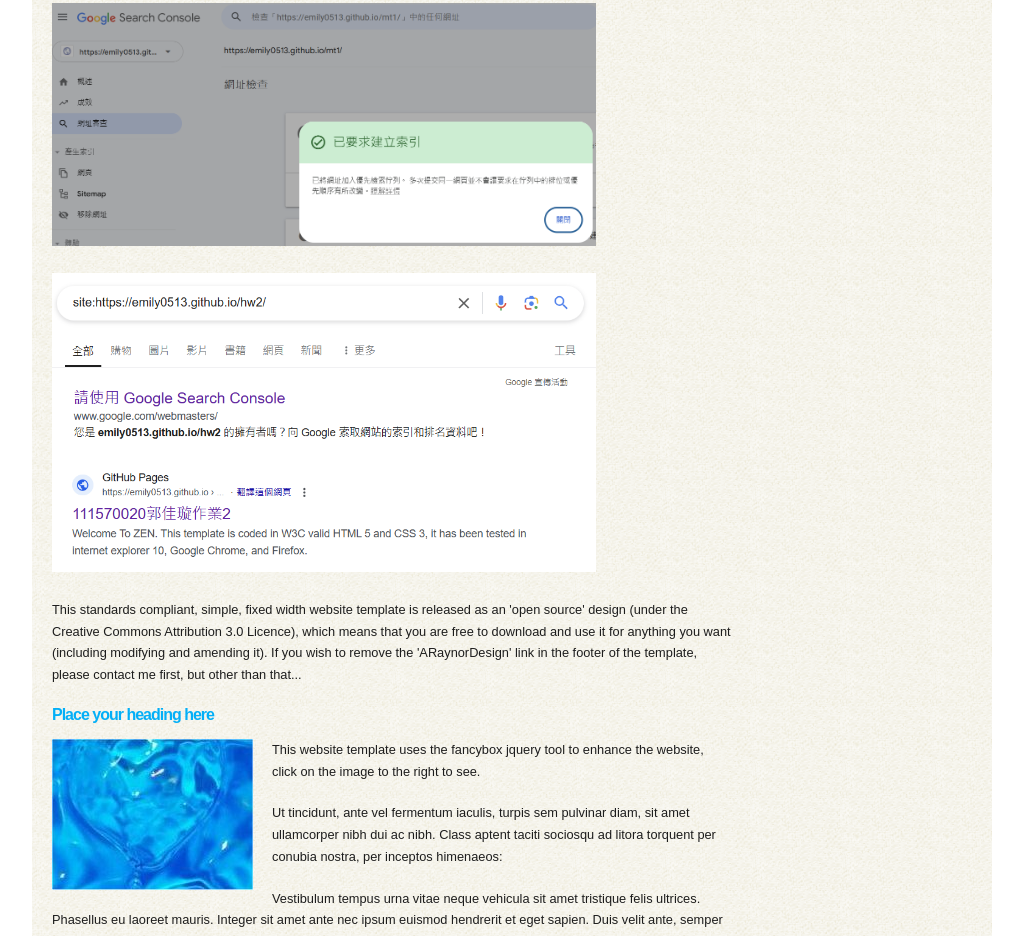
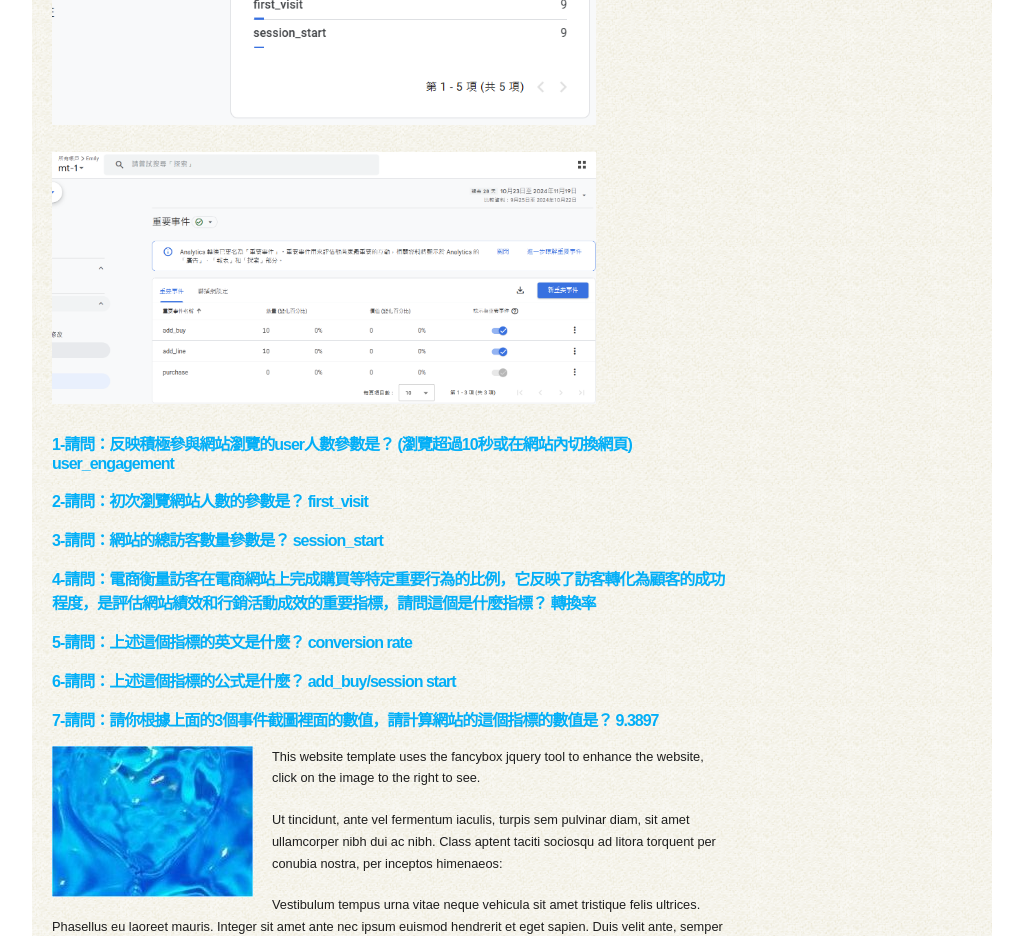
Before and after one commit to Emily0513/mt1, a plain HTML site: page a5.html in a window 1280 px wide. Shown: the part 1246-2182 px from the top of the page, without its empty margins (128-1151 px from the left). Drawn offline with Linux system fonts and the light colour scheme.

Commit message:
Add files via upload

```diff
--- a/a5.html
+++ b/a5.html
@@ -73,19 +73,46 @@
           </p>
           <hr>
           <p>
-            <img src="images/gsc-1.png" width="80%">
+            <img src="images/ga-1.png" width="80%">
           </p>
           <p>
-            <img src="images/gsc-2.png" width="80%">
+            <img src="images/ga-2.png" width="80%">
           </p>
           <p>
-            <img src="images/gsc-3.png" width="80%">
+            <img src="images/ga-3.png" width="80%">
           </p>
-          <p>
-            <img src="images/gsc-4.png" width="80%">
-          </p>
-          <p>This standards compliant, simple, fixed width website template is released as an 'open source' design (under the Creative Commons Attribution 3.0 Licence), which means that you are free to download and use it for anything you want (including modifying and amending it). If you wish to remove the 'ARaynorDesign' link in the footer of the template, please contact me first, but other than that...</p>
-          <h3>Place your heading here</h3>
+
+
+          <h3>
+            1-請問：反映積極參與網站瀏覽的user人數參數是？ (瀏覽超過10秒或在網站內切換網頁)
+            user_engagement
+          </h3>
+          <h3>
+            2-請問：初次瀏覽網站人數的參數是？
+            first_visit
+          </h3>
+          <h3>
+            3-請問：網站的總訪客數量參數是？
+            session_start
+          </h3>
+          <h3>
+            4-請問：電商衡量訪客在電商網站上完成購買等特定重要行為的比例，它反映了訪客轉化為顧客的成功程度，是評估網站績效和行銷活動成效的重要指標，請問這個是什麼指標？
+            轉換率
+          </h3>
+          <h3>
+            5-請問：上述這個指標的英文是什麼？
+            conversion rate
+          </h3>
+          <h3>
+            6-請問：上述這個指標的公式是什麼？
+            add_buy/session start
+          </h3>
+          <h3>
+            7-請問：請你根據上面的3個事件截圖裡面的數值，請計算網站的這個指標的數值是？
+            9.3897
+          </h3>
+
+
           <div style="width:200px; float:left; padding: 0px 20px 10px 0px;"><img alt="image" src="images/image.jpg" /></div>
           <p>This website template uses the fancybox jquery tool to enhance the website, click on the image to the right to see. </p>
           <p>Ut tincidunt, ante vel fermentum iaculis, turpis sem pulvinar diam, sit amet ullamcorper nibh dui ac nibh. Class aptent taciti sociosqu ad litora torquent per conubia nostra, per inceptos himenaeos:</p>
```
Also changed, not shown: images/ga-1.png (added), images/ga-2.png (added), images/ga-3.png (added).
